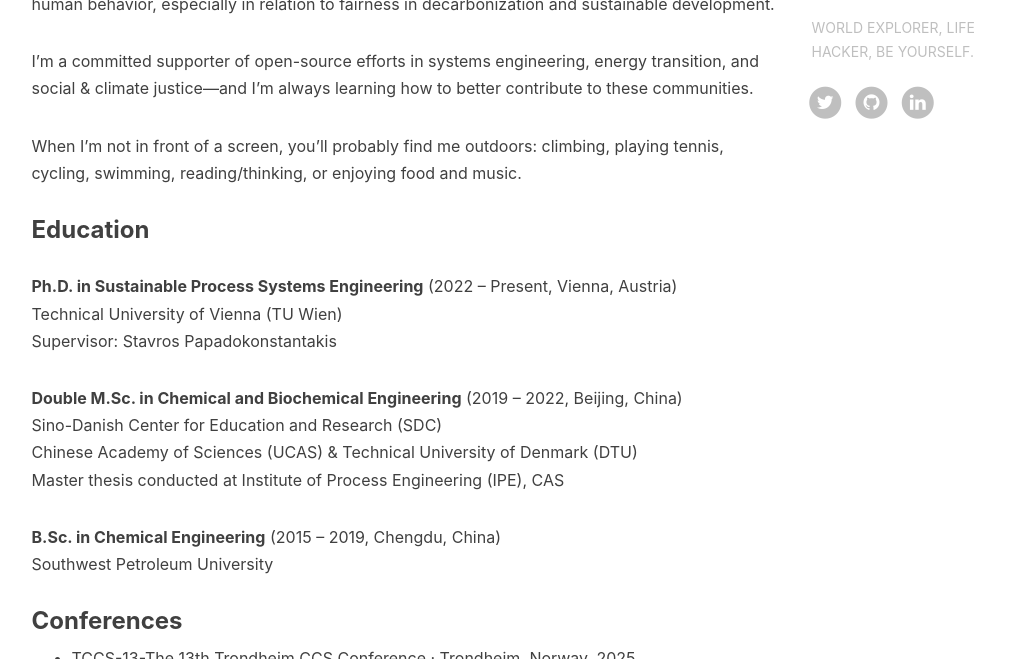
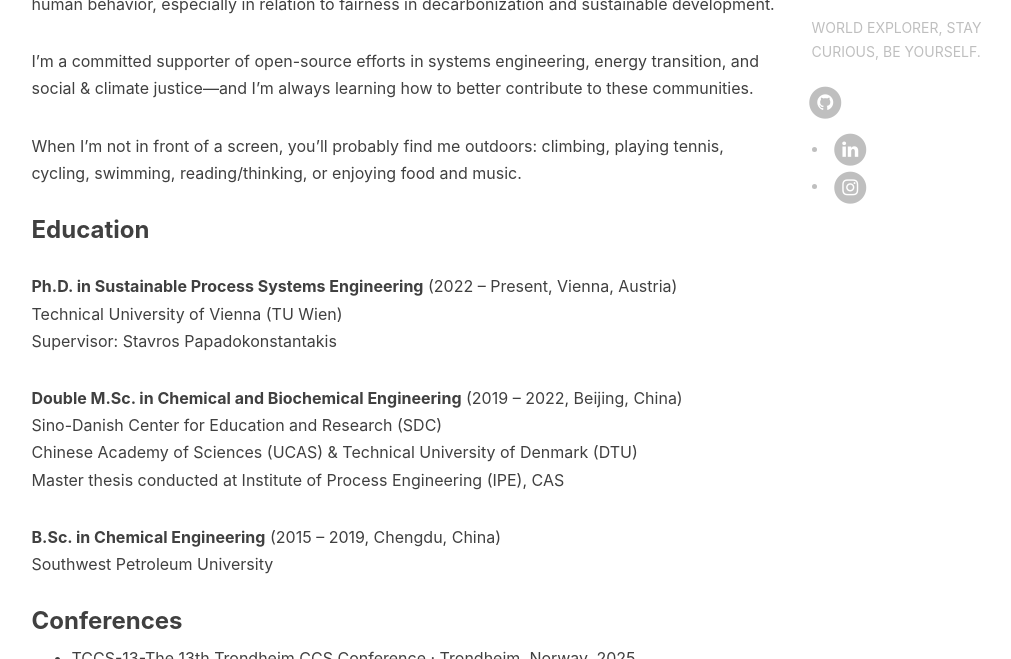
Before and after one commit to Pingping1997/PingpingWang-Blog, a Jekyll site: the page built from indiex.md, in a window 1280 px wide and 900 px high, scrolled down 456 px, cut to the strip 241-900 px from the top of the window. Shown: the whole strip, without its empty margins (136-1147 px from the left). Built offline with Jekyll 4.4.1, drawn with Linux system fonts in a browser that asks for light colours; nearby versions of some CDN libraries; comment, search, counter and statistics services are not loaded.

Commit message:
update sns links

```diff
--- a/_config.yml
+++ b/_config.yml
@@ -4,7 +4,7 @@
 header-img: img/bg-walle.jpg
 email: pingping1997w@gmail.com
 description: "这里是 @pingw 的个人博客，与你一起认识自我，探索世界 | 人生不设限"
-keyword: "黄玄, Hux黄玄, Hux, 鬼栈, huxpro, @huxpro, 黄玄的博客, Hux Blog, 博客, 个人网站, 互联网, Web, JavaScript, React, React Native, 前端, 设计"
+#keyword: "黄玄, Hux黄玄, Hux, 鬼栈, huxpro, @huxpro, 黄玄的博客, Hux Blog, 博客, 个人网站, 互联网, Web, JavaScript, React, React Native, 前端, 设计"
 url: "https://pinpingw.me" # your host, for absolute URL
 baseurl: "" # for example, '/blog' if your blog hosted on 'host/blog'
 
@@ -13,13 +13,11 @@
 
 # SNS settings
 RSS: false
-#weibo_username: huxpro
-#zhihu_username: huxpro
 github_username: pingping1997
-twitter_username: particlesping
-#facebook_username:  huxpro
+#twitter_username: particlesping
 linkedin_username:  pingping-wang-b91732161
 instagram_username: pingsdc
+googlescholar_id: TeGHnNYAAAAJ
 
 # Build settings
 # from 2016, 'pygments' is unsupported on GitHub Pages. Use 'rouge' for highlighting instead.
@@ -72,7 +70,7 @@
 
 # Sidebar settings
 sidebar: true # whether or not using Sidebar.
-sidebar-about-description: "WORLD EXPLORER, LIFE HACKER, BE YOURSELF."
+sidebar-about-description: "WORLD EXPLORER, STAY CURIOUS, BE YOURSELF."
 sidebar-avatar: https://github.com/pingping1997.png # use absolute URL, seeing it's used in both `/` and `/about/`
 
 # Featured Tags
--- a/_includes/sns-links.html
+++ b/_includes/sns-links.html
@@ -68,6 +68,7 @@
     </a>
   </li>
   {% endif %}
+</ul>
   {% if site.linkedin_username %}
   <li>
     <a target="_blank" href="https://www.linkedin.com/in/{{ site.linkedin_username }}">
@@ -78,4 +79,24 @@
     </a>
   </li>
   {% endif %}
+  {% if site.google_scholar_id %}
+  <li>
+    <a target="_blank" href="https://scholar.google.com/citations?user={{ site.google_scholar_id }}">
+      <span class="fa-stack fa-lg">
+        <i class="fa fa-circle fa-stack-2x"></i>
+        <i class="fa fa-graduation-cap fa-stack-1x fa-inverse"></i>
+      </span>
+    </a>
+  </li>
+  {% endif %}
+  {% if site.instagram_username %}
+  <li>
+    <a target="_blank" href="https://www.instagram.com/{{ site.instagram_username }}">
+      <span class="fa-stack fa-lg">
+        <i class="fa fa-circle fa-stack-2x"></i>
+        <i class="fa fa-instagram fa-stack-1x fa-inverse"></i>
+      </span>
+    </a>
+  </li>
+  {% endif %}
 </ul>
```
